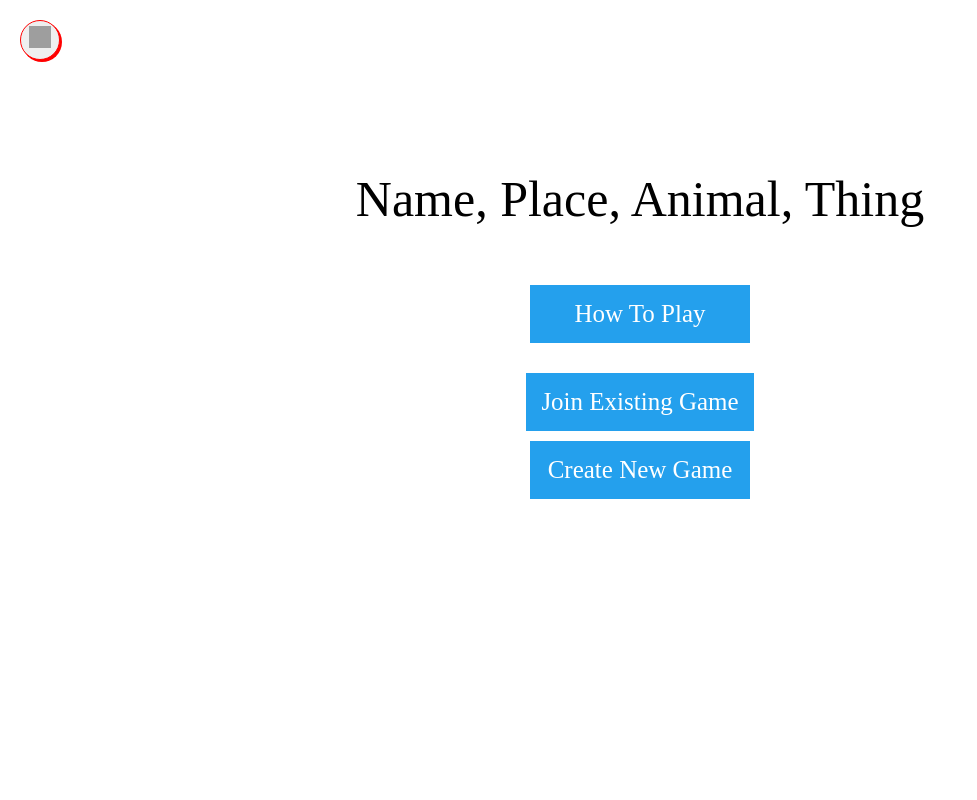
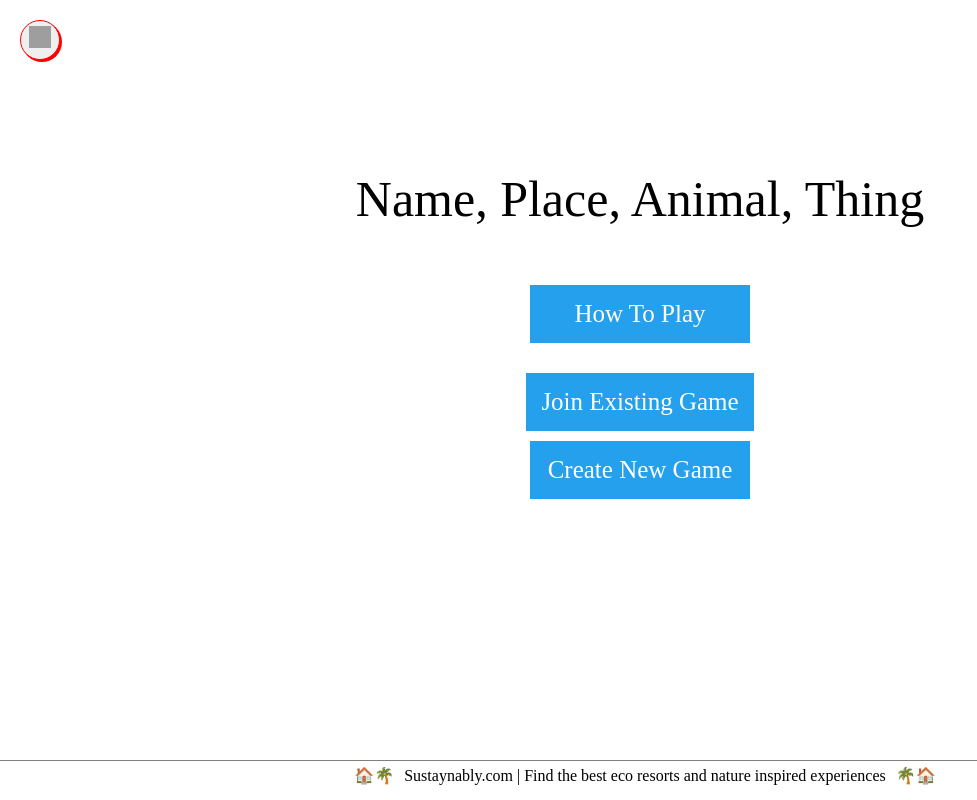
Before and after one commit to nihakhanna/name-place-animal-thing-client, a Next.js app: page / in a window 1280 px wide. Shown: the whole page, without its empty margins (0-977 px from the left). Built offline with nearby package versions, Linux system fonts and the light colour scheme; no server answers; grey boxes are pictures that could not be loaded; a web font is replaced by a local one.

Commit message:
better footer

```diff
--- a/components/Landing.js
+++ b/components/Landing.js
@@ -15,7 +15,8 @@ const Container = styled.div`
   display: flex;
   padding-top: 50px;
   flex-direction: column;
-  font-family: ${theme.font}
+  font-family: ${theme.font};
+  min-height: calc(100vh - 110px);
 `
 
 const Header = styled.div`
@@ -48,8 +49,6 @@ const TopButtonContainer = styled.div`
 
 
 const Footer = styled.div`
-  position: fixed;
-  bottom: 0;
   width: 100%;
   padding: 5px;
   margin-top: 20px;
@@ -58,6 +57,7 @@ const Footer = styled.div`
   text-align: center;
   border-top: 1px solid gray;
   max-height: 60px;
+  font-family: ${theme.font}
 `
 
 const ClearDiv = styled.div`
@@ -74,6 +74,7 @@ const Landing = () => {
   const [soundOn, toggleSound] = useState(true);
 
   return (
+    <>
       <Container>
         <SoundButtonContainer>
           <SoundButton onClick={() => toggleSound(!soundOn)}>
@@ -111,7 +112,8 @@ const Landing = () => {
             {showJoinForm && <Join cancel={toggleJoinForm} setGamePlaying={setGamePlaying} setGameData={setGameData} />}
             {showCreateForm && <Create setGamePlaying={setGamePlaying} setGameData={setGameData} cancel={toggleCreateForm} />}
           </>}
-      {/* <ClearDiv></ClearDiv>
+        {/* <ClearDiv></ClearDiv> */}
+      </Container>
       <Footer>🏠🌴
           <a onClick={(e) => {
           gtag('event', 'go_to_sustaynably', {
@@ -119,9 +121,8 @@ const Landing = () => {
         }} style={{ paddingRight: '10px', paddingLeft: '10px', textDecoration: 'none', color: 'black' }} href="https://sustaynably.com">
           Sustaynably.com | Find the best eco resorts and nature inspired experiences</a>
         🌴🏠
-      </Footer> */}
-    </Container>
-
+        </Footer>
+    </>
   )
 }
 
```
Lines whose indentation alone changed are shown as unchanged.
